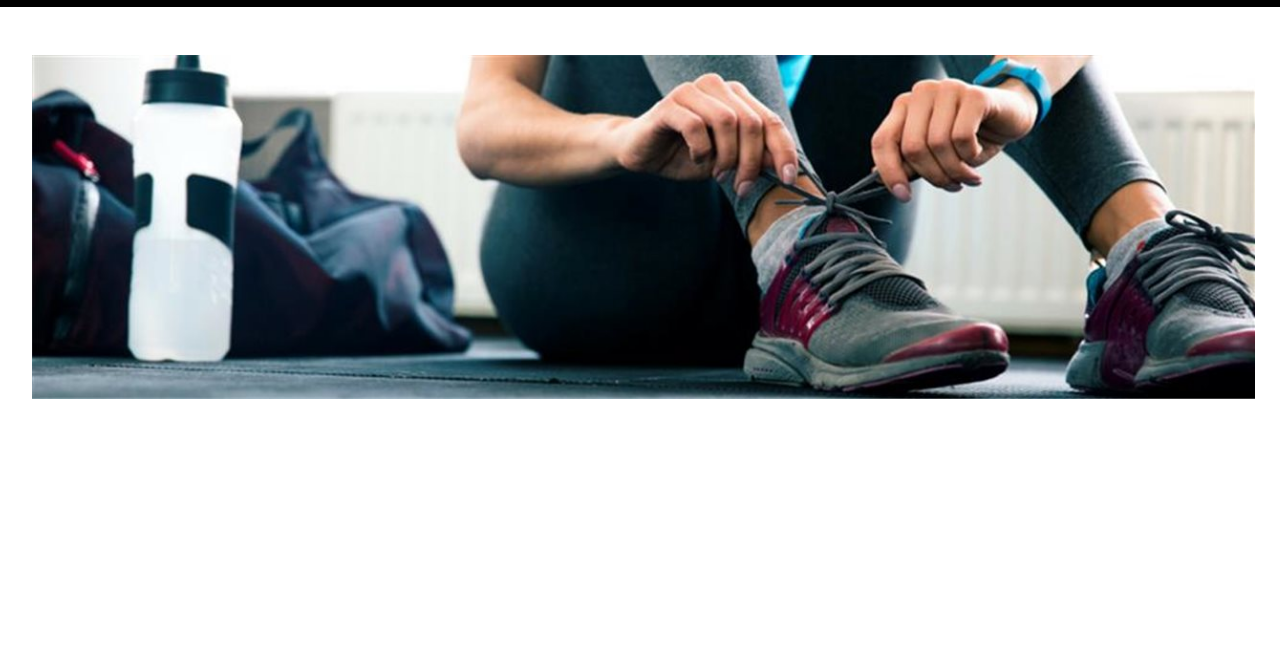
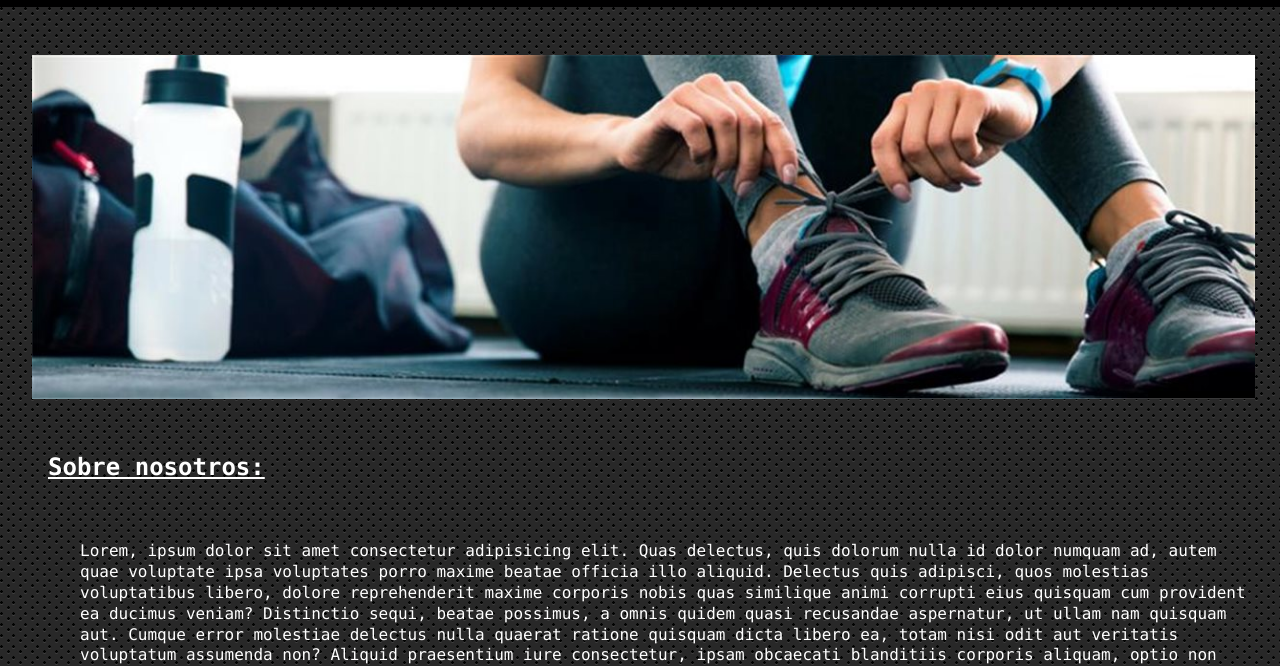
Before and after one commit to LucasDavidMartinez/Segunda_Entrega, a plain HTML site: page index.html in a window 1280 px wide. Shown: the part 115-781 px from the top of the page. Drawn offline with Linux system fonts and the light colour scheme; the site is published under a folder, as on GitHub Pages, so addresses that start at the root find nothing.

Commit message:
Arreglando enrutamiento de background

```diff
--- a/style.css
+++ b/style.css
@@ -193,7 +193,7 @@ a{
 /* COMIENZO DEL INDEX */
 
 main{
-    background-image: url("/imagenesyiconos/carbon_fibre.png");
+    background-image: url("./imagenesyiconos/carbon_fibre.png");
     padding: 1rem;
 }
 
```
